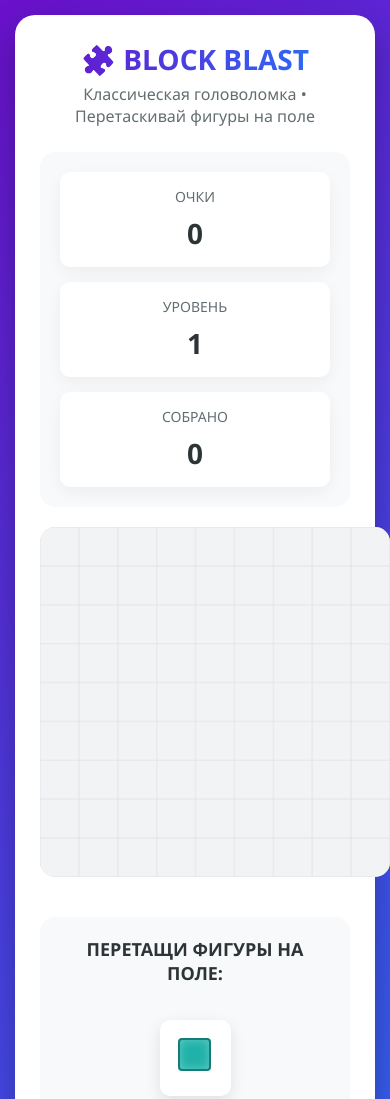
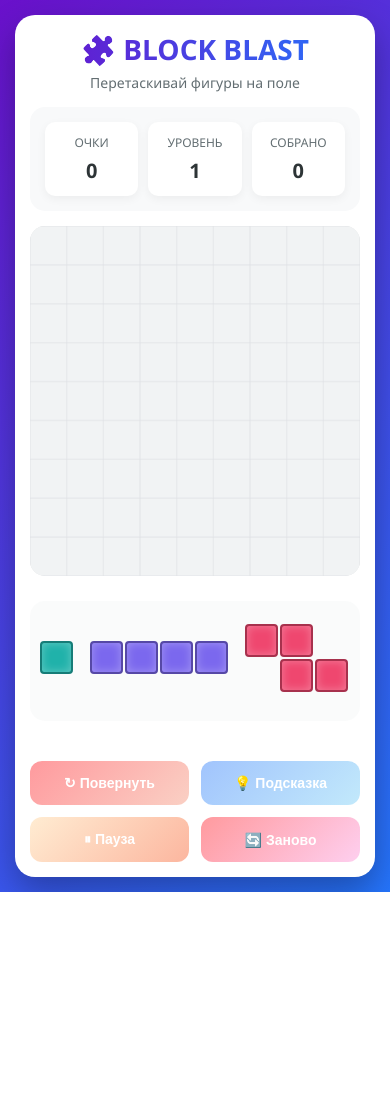
Before and after one commit to IlyaMilkis/blockblust, a plain HTML site: page index.html in a window 390 px wide. Shown: the top 1099 px of the page. After the commit the page ends 892 px from the top, so only its background shows below. Drawn offline with Linux system fonts and the light colour scheme.

Commit message:
index.html

```diff
--- a/index.html
+++ b/index.html
@@ -11,6 +11,10 @@
             box-sizing: border-box;
             touch-action: manipulation;
             -webkit-tap-highlight-color: transparent;
+            -webkit-user-select: none;
+            -moz-user-select: none;
+            -ms-user-select: none;
+            user-select: none;
         }
 
         body {
@@ -20,26 +24,27 @@
             display: flex;
             justify-content: center;
             align-items: center;
-            padding: 15px;
+            padding: 10px;
+            overflow-x: hidden;
         }
 
         .game-container {
             background: white;
             border-radius: 20px;
-            padding: 25px;
+            padding: 20px;
             box-shadow: 0 15px 35px rgba(0, 0, 0, 0.3);
-            max-width: 800px;
+            max-width: 500px;
             width: 100%;
         }
 
         .header {
             text-align: center;
-            margin-bottom: 25px;
+            margin-bottom: 15px;
         }
 
         h1 {
             color: #2d3436;
-            font-size: 36px;
+            font-size: 32px;
             margin-bottom: 5px;
             background: linear-gradient(90deg, #6a11cb, #2575fc);
             -webkit-background-clip: text;
@@ -48,48 +53,50 @@
 
         .subtitle {
             color: #636e72;
-            font-size: 16px;
+            font-size: 14px;
         }
 
         .stats {
             background: #f8f9fa;
             border-radius: 15px;
-            padding: 20px;
-            margin-bottom: 20px;
+            padding: 15px;
+            margin-bottom: 15px;
             display: grid;
             grid-template-columns: repeat(3, 1fr);
-            gap: 15px;
+            gap: 10px;
         }
 
         .stat-box {
             text-align: center;
-            padding: 15px;
+            padding: 12px;
             background: white;
             border-radius: 10px;
-            box-shadow: 0 5px 15px rgba(0,0,0,0.05);
+            box-shadow: 0 3px 10px rgba(0,0,0,0.05);
         }
 
         .stat-label {
             color: #636e72;
-            font-size: 14px;
-            margin-bottom: 8px;
+            font-size: 12px;
+            margin-bottom: 6px;
         }
 
         .stat-value {
             color: #2d3436;
-            font-size: 28px;
+            font-size: 24px;
             font-weight: bold;
         }
 
         .game-area {
             display: flex;
             flex-direction: column;
-            gap: 20px;
+            gap: 15px;
         }
 
         .board-container {
             position: relative;
             margin: 0 auto;
+            width: 100%;
+            max-width: 450px;
         }
 
         #gameBoard {
@@ -98,64 +105,56 @@
             display: block;
             margin: 0 auto;
             box-shadow: inset 0 0 20px rgba(0,0,0,0.1);
+            width: 100%;
+            height: auto;
+            max-width: 450px;
         }
 
-        .current-blocks {
-            background: #f8f9fa;
+        .blocks-container {
+            position: relative;
+            min-height: 120px;
+            margin: 10px 0;
+            padding: 10px;
             border-radius: 15px;
-            padding: 20px;
-            margin: 20px 0;
-            text-align: center;
+            background: rgba(248, 249, 250, 0.7);
         }
 
-        .current-blocks-title {
-            color: #2d3436;
-            margin-bottom: 15px;
-            font-size: 18px;
-            font-weight: bold;
-        }
-
-        .current-blocks-container {
+        #currentBlocksContainer {
             display: flex;
             justify-content: center;
-            gap: 20px;
+            align-items: center;
             flex-wrap: wrap;
-            min-height: 150px;
-            padding: 20px;
+            gap: 15px;
+            min-height: 100px;
         }
 
         .draggable-block {
-            background: white;
-            padding: 15px;
-            border-radius: 10px;
-            box-shadow: 0 5px 15px rgba(0,0,0,0.1);
             cursor: grab;
-            transition: all 0.2s ease;
-            border: 3px solid transparent;
-        }
-
-        .draggable-block:hover {
-            transform: translateY(-5px);
-            box-shadow: 0 10px 20px rgba(0,0,0,0.2);
-            border-color: #6a11cb;
+            transition: transform 0.2s ease;
+            display: inline-block;
         }
 
         .draggable-block.dragging {
-            opacity: 0.7;
             cursor: grabbing;
-            transform: scale(1.05);
+            opacity: 0.8;
+            z-index: 1000;
+        }
+
+        .block-preview {
+            display: inline-block;
+            position: relative;
         }
 
         .controls {
             display: grid;
             grid-template-columns: 1fr 1fr;
-            gap: 15px;
-            margin-top: 20px;
+            gap: 12px;
+            margin-top: 15px;
         }
 
         button {
-            padding: 18px 25px;
-            font-size: 18px;
+            padding: 16px 20px;
+            font-size: 16px;
             font-weight: bold;
             border: none;
             border-radius: 12px;
@@ -164,7 +163,8 @@
             display: flex;
             align-items: center;
             justify-content: center;
-            gap: 10px;
+            gap: 8px;
+            touch-action: manipulation;
         }
 
         #rotateBtn {
@@ -187,13 +187,8 @@
             color: white;
         }
 
-        button:hover {
-            transform: translateY(-3px);
-            box-shadow: 0 8px 20px rgba(0,0,0,0.2);
-        }
-
         button:active {
-            transform: translateY(1px);
+            transform: scale(0.98);
         }
 
         .game-over {
@@ -203,19 +198,20 @@
             left: 0;
             width: 100%;
             height: 100%;
-            background: rgba(0,0,0,0.85);
+            background: rgba(0,0,0,0.9);
             justify-content: center;
             align-items: center;
-            z-index: 1000;
+            z-index: 2000;
+            padding: 20px;
         }
 
         .game-over-content {
             background: white;
-            padding: 40px;
+            padding: 30px;
             border-radius: 20px;
             text-align: center;
-            max-width: 500px;
-            width: 90%;
+            max-width: 400px;
+            width: 100%;
             animation: popup 0.3s ease;
         }
 
@@ -226,44 +222,36 @@
 
         .game-over h2 {
             color: #e74c3c;
-            font-size: 36px;
-            margin-bottom: 20px;
+            font-size: 28px;
+            margin-bottom: 15px;
         }
 
         .final-stats {
             display: grid;
             grid-template-columns: repeat(2, 1fr);
-            gap: 20px;
-            margin: 25px 0;
+            gap: 15px;
+            margin: 20px 0;
         }
 
         .final-stat {
             background: #f8f9fa;
-            padding: 15px;
+            padding: 12px;
             border-radius: 10px;
         }
 
         #playAgainBtn {
             background: linear-gradient(135deg, #6a11cb, #2575fc);
             color: white;
-            padding: 20px;
-            font-size: 20px;
+            padding: 18px;
+            font-size: 18px;
             width: 100%;
-            margin-top: 20px;
+            margin-top: 15px;
         }
 
-        @media (max-width: 768px) {
-            .game-area {
-                flex-direction: column;
-            }
-
-            .stats {
-                grid-template-columns: 1fr;
-            }
-
-            button {
+        @media (max-width: 500px) {
+            .game-container {
                 padding: 15px;
-                font-size: 16px;
+                margin: 5px;
             }
 
             h1 {
@@ -271,25 +259,35 @@
             }
 
             #gameBoard {
-                width: 350px;
+                width: 100%;
+                max-width: 350px;
                 height: 350px;
+            }
+
+            .stat-value {
+                font-size: 20px;
+            }
+
+            button {
+                padding: 14px;
+                font-size: 14px;
             }
         }
 
-        .block-preview {
-            display: inline-block;
+        @keyframes pulse {
+            0% { transform: scale(1); }
+            50% { transform: scale(1.05); }
+            100% { transform: scale(1); }
         }
 
-        @keyframes pulse {
-            0% { box-shadow: 0 0 0 0 rgba(76, 175, 80, 0.7); }
-            70% { box-shadow: 0 0 0 10px rgba(76, 175, 80, 0); }
-            100% { box-shadow: 0 0 0 0 rgba(76, 175, 80, 0); }
-        }
-
-        @keyframes pop {
-            0% { transform: scale(0); opacity: 1; }
-            50% { transform: scale(1.5); opacity: 0.7; }
-            100% { transform: scale(0); opacity: 0; }
+        .drag-ghost {
+            position: fixed !important;
+            pointer-events: none !important;
+            z-index: 10000 !important;
+            transform: translate(-50%, -50%) !important;
+            opacity: 0.9 !important;
+            filter: drop-shadow(0 5px 15px rgba(0,0,0,0.3)) !important;
+            transition: none !important;
         }
     </style>
 </head>
@@ -297,7 +295,7 @@
     <div class="game-container">
         <div class="header">
             <h1>🧩 BLOCK BLAST</h1>
-            <p class="subtitle">Классическая головоломка • Перетаскивай фигуры на поле</p>
+            <p class="subtitle">Перетаскивай фигуры на поле</p>
         </div>
 
         <div class="stats">
@@ -320,11 +318,10 @@
                 <canvas id="gameBoard" width="450" height="450"></canvas>
             </div>
 
-            <!-- ВАЖНО: Этот блок должен быть ТОЧНО с таким ID -->
-            <div class="current-blocks">
-                <div class="current-blocks-title">ПЕРЕТАЩИ ФИГУРЫ НА ПОЛЕ:</div>
-                <div class="current-blocks-container" id="currentBlocksContainer">
-                    <!-- Фигуры появятся здесь автоматически -->
+            <!-- Упрощенный контейнер для блоков -->
+            <div class="blocks-container">
+                <div id="currentBlocksContainer">
+                    <!-- Блоки будут появляться здесь -->
                 </div>
             </div>
 
@@ -340,7 +337,7 @@
     <div id="gameOverScreen" class="game-over">
         <div class="game-over-content">
             <h2>🎮 ИГРА ОКОНЧЕНА!</h2>
-            <p>Отличная игра! Вот ваши результаты:</p>
+            <p>Вот ваши результаты:</p>
 
             <div class="final-stats">
                 <div class="final-stat">
@@ -365,7 +362,6 @@
         </div>
     </div>
 
-    <!-- ВАЖНО: Убедитесь, что файл называется ТОЧНО blockblast.js -->
     <script src="blockblast.js"></script>
 </body>
 </html>
```
